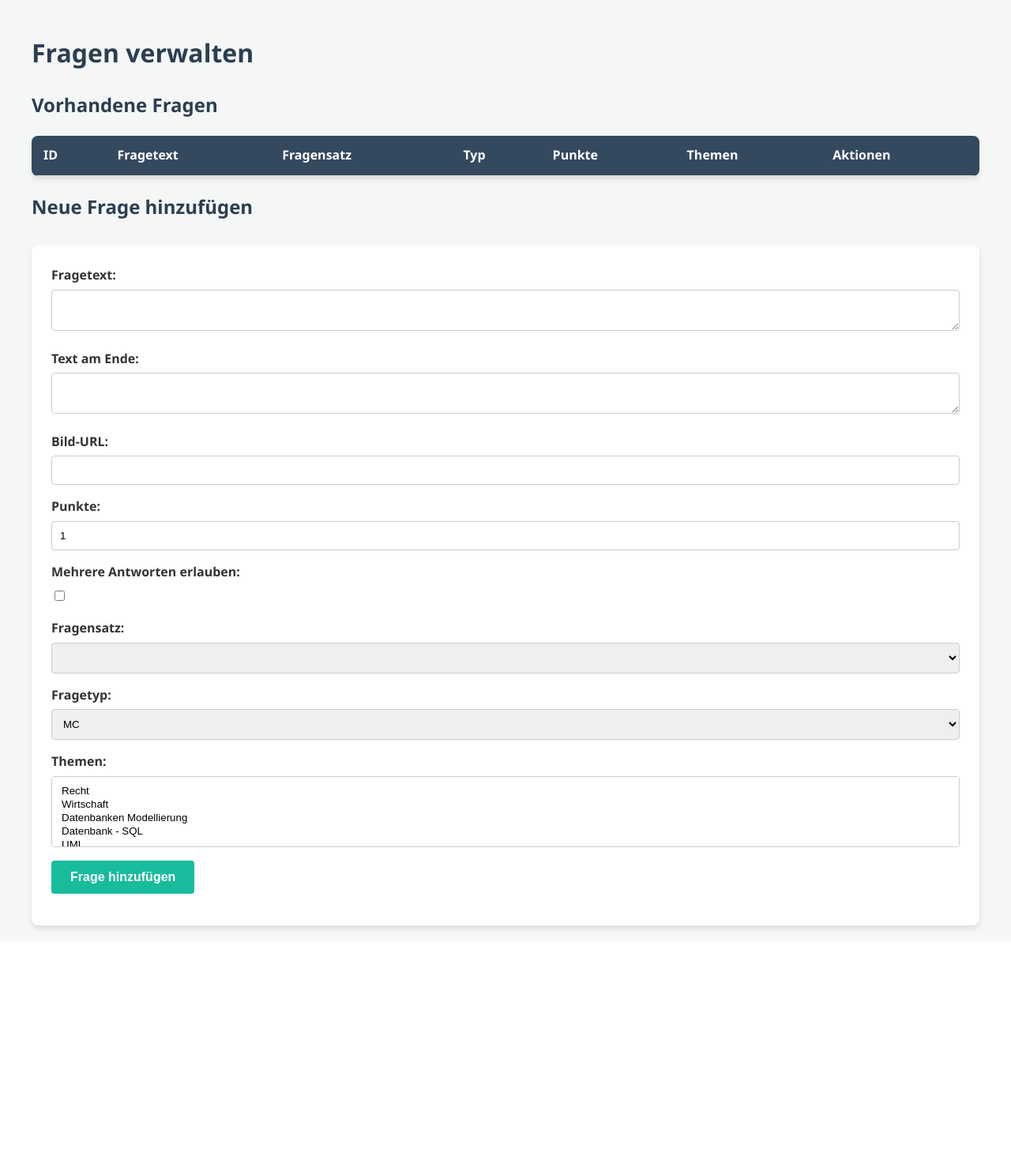
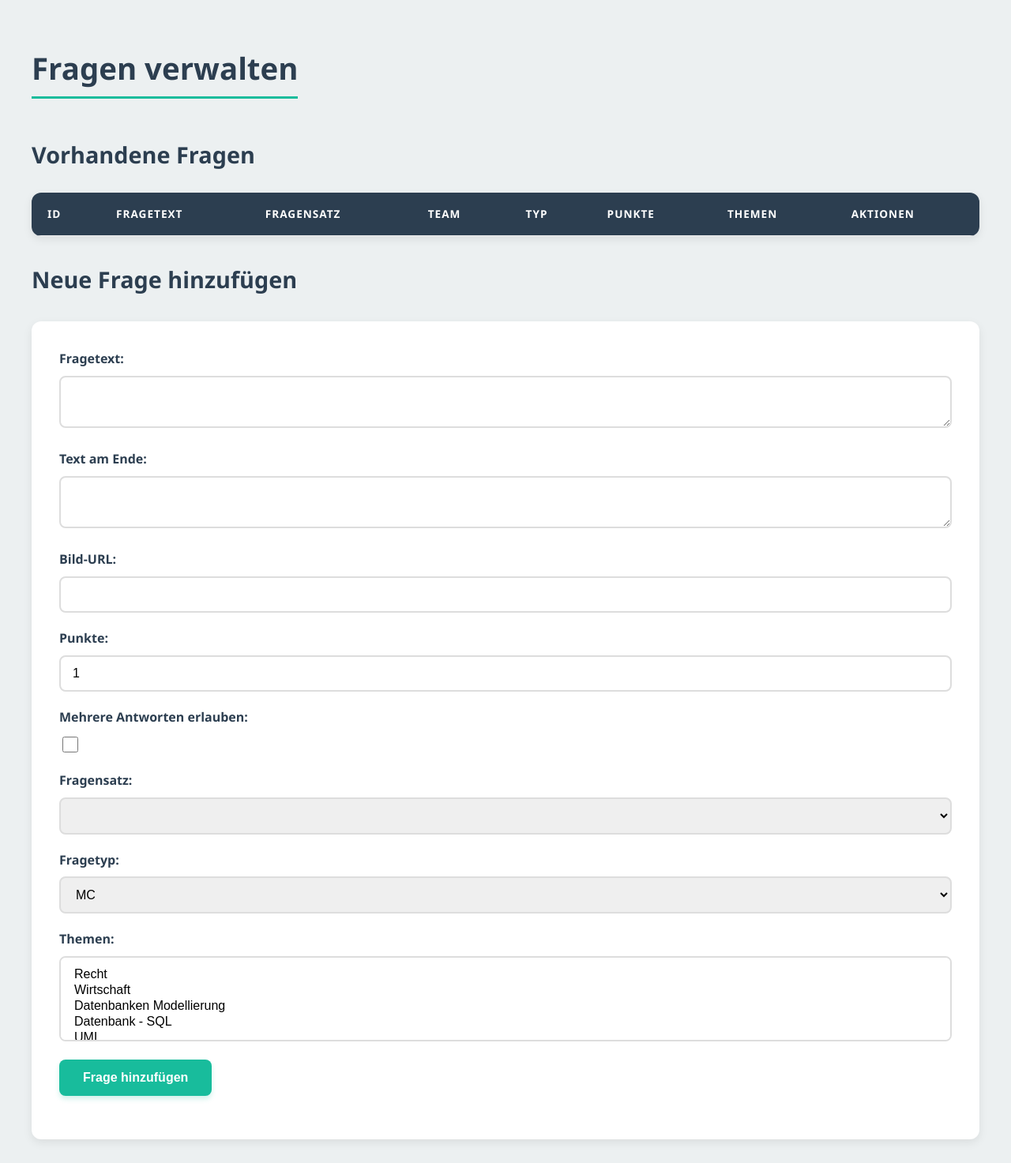
Before and after one commit to TrixMid/game, a Spring Boot app: page /questions in a window 1280 px wide. Shown: the whole page at 79% size. Before the commit the page ends 1181 px from the top, so only its background shows below. Run offline with Spring Boot 4, Linux system fonts and the light colour scheme; data comes from the database, SQL or seed files in the repository; data that the repository does not hold is empty; some of the project's set-up classes (security, data sources, template engines, error pages and the like) are left out, and stand-ins take their place.

Commit message:
Overhaul frontend styling and fix bugs
- Modernized admin UI in `admin.css` with CSS variables, improved tables, and polished form elements.
- Added missing "Team" column to the questions table in `questions.html`.
- Enhanced level selection in `levels2.html` with visual feedback (scaling and tinting) and a cleaner team panel.
- Refactored `fitTextToBox` in Phaser scripts to use binary search for better performance and accuracy.
- Fixed a bug in `levelroom.js` where multiple answers could be selected for single-choice questions.
- Improved overall text alignment and consistency (German) across the application.

Co-authored-by: TrixMid <140102421+TrixMid@users.noreply.github.com>

```diff
--- a/src/main/resources/static/admin.css
+++ b/src/main/resources/static/admin.css
@@ -1,22 +1,44 @@
+:root {
+    --primary-color: #2c3e50;
+    --secondary-color: #18bc9c;
+    --bg-color: #ecf0f1;
+    --text-color: #333;
+    --white: #ffffff;
+    --shadow: 0 4px 12px rgba(0, 0, 0, 0.08);
+}
+
 body {
-    font-family: 'Segoe UI', Tahoma, Geneva, Verdana, sans-serif;
+    font-family: 'Segoe UI', Roboto, Helvetica, Arial, sans-serif;
     line-height: 1.6;
-    color: #333;
+    color: var(--text-color);
     max-width: 1200px;
     margin: 0 auto;
-    padding: 20px;
-    background-color: #f4f7f6;
+    padding: 30px 20px;
+    background-color: var(--bg-color);
 }
 
-h1, h2 {
-    color: #2c3e50;
+h1 {
+    color: var(--primary-color);
+    font-size: 2.4rem;
+    margin-bottom: 1rem;
+    border-bottom: 3px solid var(--secondary-color);
+    display: inline-block;
+    padding-bottom: 5px;
+}
+
+h2 {
+    color: var(--primary-color);
+    margin-top: 2rem;
+    font-size: 1.8rem;
 }
 
 #menu {
-    background-color: #2c3e50;
-    padding: 10px 0;
-    margin-bottom: 30px;
-    border-radius: 8px;
+    background-color: var(--primary-color);
+    padding: 0;
+    margin-bottom: 40px;
+    border-radius: 12px;
+    box-shadow: var(--shadow);
+    overflow: hidden;
 }
 
 #menu ul {
@@ -25,65 +47,82 @@ h1, h2 {
     padding: 0;
     display: flex;
     justify-content: center;
+    flex-wrap: wrap;
 }
 
 #menu li {
-    margin: 0 15px;
+    margin: 0;
 }
 
 #menu a {
-    color: white;
+    color: var(--white);
     text-decoration: none;
-    font-weight: bold;
-    transition: color 0.3s;
+    font-weight: 600;
+    padding: 15px 25px;
+    display: block;
+    transition: all 0.3s ease;
 }
 
 #menu a:hover {
-    color: #18bc9c;
+    background-color: var(--secondary-color);
+    color: var(--white);
 }
 
 table {
     width: 100%;
-    border-collapse: collapse;
-    margin-top: 20px;
-    background-color: white;
-    box-shadow: 0 4px 6px rgba(0,0,0,0.1);
-    border-radius: 8px;
+    border-collapse: separate;
+    border-spacing: 0;
+    margin-top: 25px;
+    background-color: var(--white);
+    box-shadow: var(--shadow);
+    border-radius: 12px;
     overflow: hidden;
 }
 
 th, td {
     text-align: left;
-    padding: 12px 15px;
-    border-bottom: 1px solid #ddd;
+    padding: 16px 20px;
+    border-bottom: 1px solid #eee;
 }
 
 th {
-    background-color: #34495e;
-    color: white;
-    font-weight: bold;
+    background-color: var(--primary-color);
+    color: var(--white);
+    font-weight: 600;
+    text-transform: uppercase;
+    font-size: 0.85rem;
+    letter-spacing: 1px;
+}
+
+tr:last-child td {
+    border-bottom: none;
+}
+
+tr:nth-child(even) {
+    background-color: #f9fbfb;
 }
 
 tr:hover {
-    background-color: #f1f1f1;
+    background-color: #f2f7f7;
 }
 
 form {
-    background-color: white;
-    padding: 25px;
-    border-radius: 8px;
-    box-shadow: 0 4px 6px rgba(0,0,0,0.1);
+    background-color: var(--white);
+    padding: 35px;
+    border-radius: 12px;
+    box-shadow: var(--shadow);
     margin-top: 30px;
 }
 
 form div {
-    margin-bottom: 15px;
+    margin-bottom: 20px;
 }
 
 label {
     display: block;
-    margin-bottom: 5px;
-    font-weight: bold;
+    margin-bottom: 8px;
+    font-weight: 600;
+    color: var(--primary-color);
 }
 
 input[type="text"],
@@ -91,28 +130,61 @@ input[type="number"],
 select,
 textarea {
     width: 100%;
-    padding: 10px;
-    border: 1px solid #ccc;
-    border-radius: 4px;
+    padding: 12px 15px;
+    border: 2px solid #ddd;
+    border-radius: 8px;
     box-sizing: border-box;
+    font-size: 1rem;
+    transition: border-color 0.3s;
+}
+
+input:focus, select:focus, textarea:focus {
+    outline: none;
+    border-color: var(--secondary-color);
 }
 
 input[type="checkbox"] {
-    width: auto;
+    width: 20px;
+    height: 20px;
+    vertical-align: middle;
 }
 
 button {
-    background-color: #18bc9c;
-    color: white;
-    padding: 12px 24px;
+    background-color: var(--secondary-color);
+    color: var(--white);
+    padding: 14px 30px;
     border: none;
-    border-radius: 4px;
+    border-radius: 8px;
     cursor: pointer;
-    font-size: 16px;
-    font-weight: bold;
-    transition: background-color 0.3s;
+    font-size: 1rem;
+    font-weight: 700;
+    transition: all 0.3s ease;
+    box-shadow: 0 4px 6px rgba(24, 188, 156, 0.2);
 }
 
 button:hover {
     background-color: #128f76;
+    transform: translateY(-2px);
+    box-shadow: 0 6px 12px rgba(24, 188, 156, 0.3);
 }
+
+button:active {
+    transform: translateY(0);
+}
+
+/* Specific adjustments for actions link */
+td a {
+    color: var(--secondary-color);
+    text-decoration: none;
+    font-weight: 600;
+}
+
+td a:hover {
+    text-decoration: underline;
+}
+
+/* List styling in tables */
+td ul {
+    padding-left: 20px;
+    margin: 0;
+}
--- a/src/main/resources/templates/questions.html
+++ b/src/main/resources/templates/questions.html
@@ -28,6 +28,7 @@
         <th>ID</th>
         <th>Fragetext</th>
         <th>Fragensatz</th>
+        <th>Team</th>
         <th>Typ</th>
         <th>Punkte</th>
         <th>Themen</th>
@@ -39,6 +40,7 @@
         <td th:text="${q.id}"></td>
         <td th:text="${q.startText}"></td>
         <td th:text="${q.questionSet.title}"></td>
+        <td th:text="${q.questionSet.team.name}"></td>
         <td th:text="${q.questionType}"></td>
         <td th:text="${q.points}"></td>
         <td>
```
Also changed, not shown: src/main/resources/static/levelroom.js (+48 -14 lines), src/main/resources/static/reviewroom.js (+26 -5 lines), src/main/resources/templates/index.html (+28 -0 lines), src/main/resources/templates/levels2.html (+46 -25 lines).
